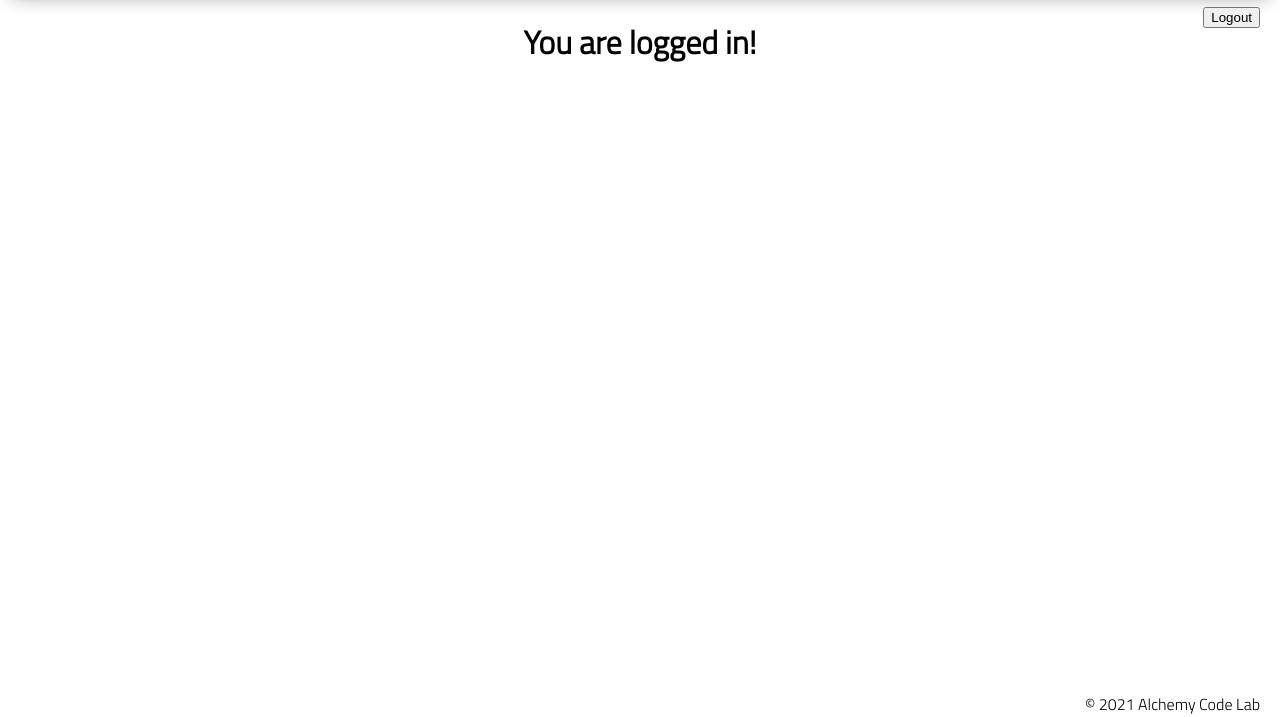
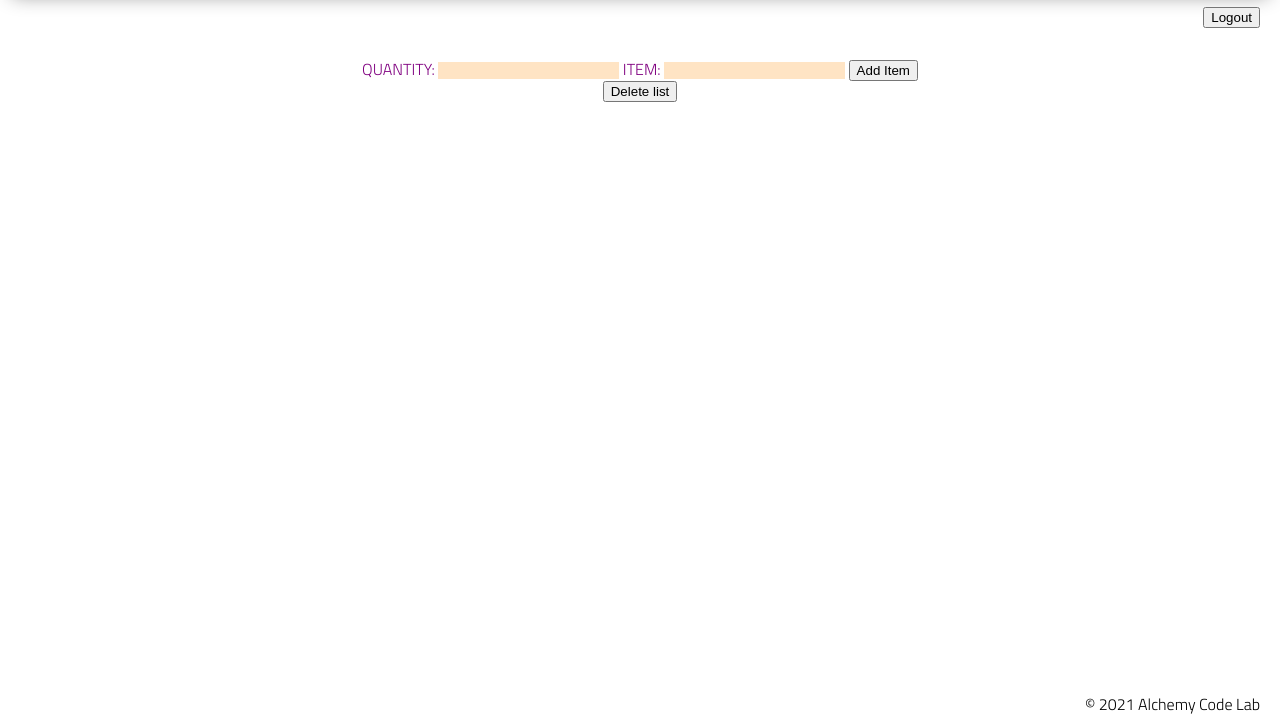
Before and after one commit to Sydnie-McDonald/shopping, a plain HTML site: page list/index.html in a window 1280 px wide. Shown: the part 83-800 px from the top of the page. Drawn offline with nearby package versions, Linux system fonts and the light colour scheme; no server answers.

Commit message:
fixing supabase issues

```diff
--- a/fetch-utils.js
+++ b/fetch-utils.js
@@ -35,35 +35,34 @@ export async function signInUser(email, password) {
 export async function logout() {
     await client.auth.signOut();
 
-    return (window.location.href = '../');
+    return (window.location.href = '/');
 }
 
 function checkError({ data, error }) {
     return error ? console.error(error) : data;
 }
-
+//////////////////////////////////////////////
 export async function getListItems() {
-    const response = await client.from('shopping').select();
+    const response = await client.from('list').select();
     // this will only grab items that belong to this user thanks to RLS and user_id property
 
     return checkError(response);
 }
 
 export async function createListItem(item, quantity) {
-    const response = await client.from('shopping').insert([{ item, quantity }]); // because of RLS and our default values, we add user_id for free
-
+    const response = await client.from('list').insert({ title: item, quantity: quantity });
     return checkError(response);
 }
 
 export async function buyListItem(someId) {
     // sets a given list item's bought property to true
-    const response = await client.from('shopping').update({ bought: true }).match({ id: someId });
+    const response = await client.from('list').update({ bought: true }).match({ id: someId });
 
     return checkError(response);
 }
 
 export async function deleteAllListItems() {
-    const response = await client.from('shopping').delete().match({ user_id: getUser().id });
+    const response = await client.from('list').delete().match({ user_id: getUser().id });
 
     return checkError(response);
 }
--- a/other-page/index.html
+++ b/list/index.html
@@ -10,7 +10,8 @@
     <link rel="stylesheet" href="../styles/reset.css">
     <link rel="stylesheet" href="../styles/style.css">
     <link rel="stylesheet" href="../styles/home.css">
-    <title>Document</title>
+    <link rel="stylesheet" href="./list.css">
+    <title>Shopping List</title>
 </head>
 
 <body>
@@ -21,12 +22,26 @@
     </header>
     <button id="logout">Logout</button>
     <main>
-        <h1>You are logged in!</h1>
+        <section>
+            <form class="list-form">
+                <label>
+                    Quantity:
+                    <input type="number" name="quantity" min="0">
+                </label>
+                <label>
+                    Item:
+                    <input name="item">
+                </label>
+                <button>Add Item</button>
+            </form>
+            <ul class="list"></ul>
+            <button class="delete">Delete list</button>
+        </section>
     </main>
     <footer>
         <div class="copy gutter-right">&copy; 2021 Alchemy Code Lab</div>
     </footer>
-    <script type="module" src="./other-page.js"></script>
+    <script type="module" src="./list.js"></script>
 </body>
 
 </html>
--- /dev/null
+++ b/list/list.css
@@ -0,0 +1,13 @@
+label {
+    color: purple;
+    text-transform: uppercase;
+}
+input {
+    background-color: bisque;
+    outline: none;
+    border: none;
+}
+
+.bought {
+    text-decoration: line-through;
+}
--- a/other-page/other-page.js
+++ b/list/list.js
@@ -7,7 +7,7 @@ import {
     deleteAllListItems,
 } from '../fetch-utils.js';
 
-const form = document.querySelector('.item-form');
+const form = document.querySelector('.list-form');
 const deleteButton = document.querySelector('.delete');
 const listEl = document.querySelector('.list');
 
```
Also changed, not shown: index.html (+3 -3 lines).
